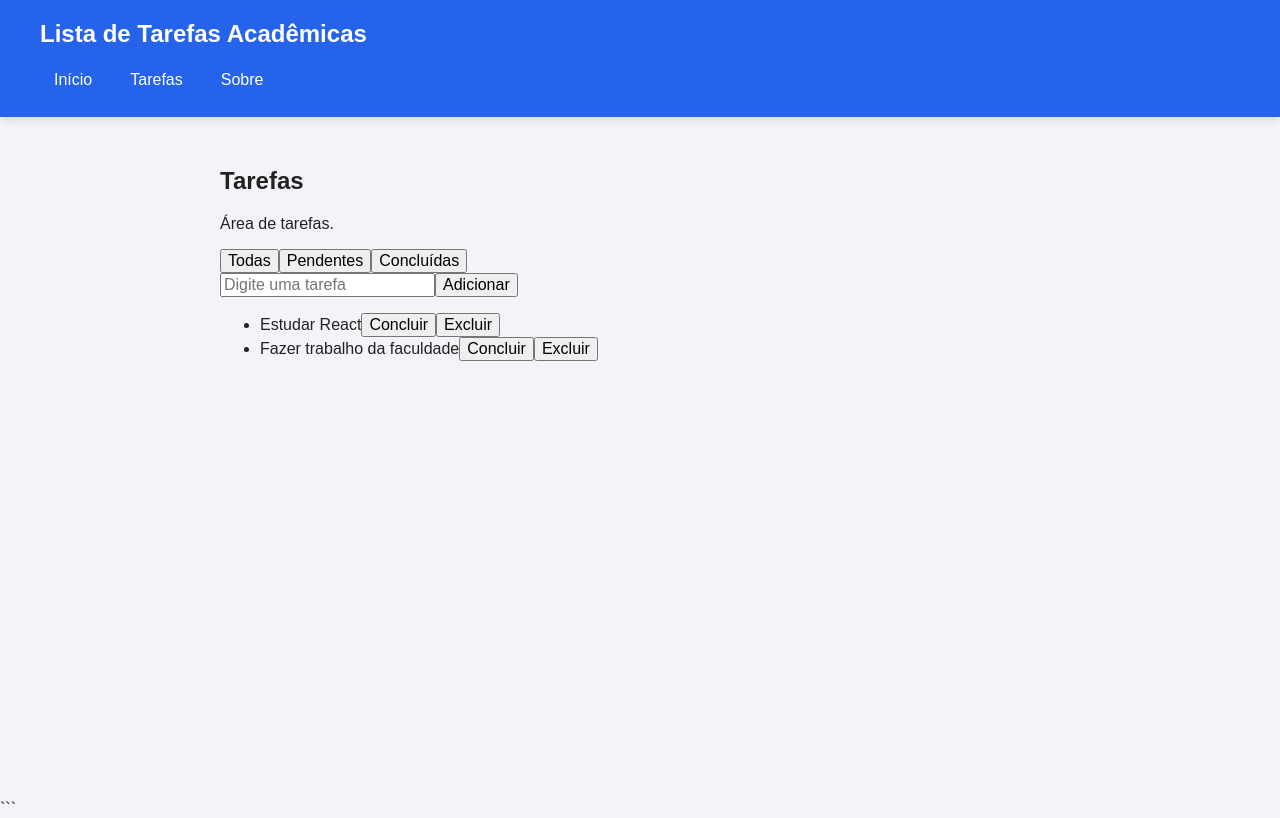
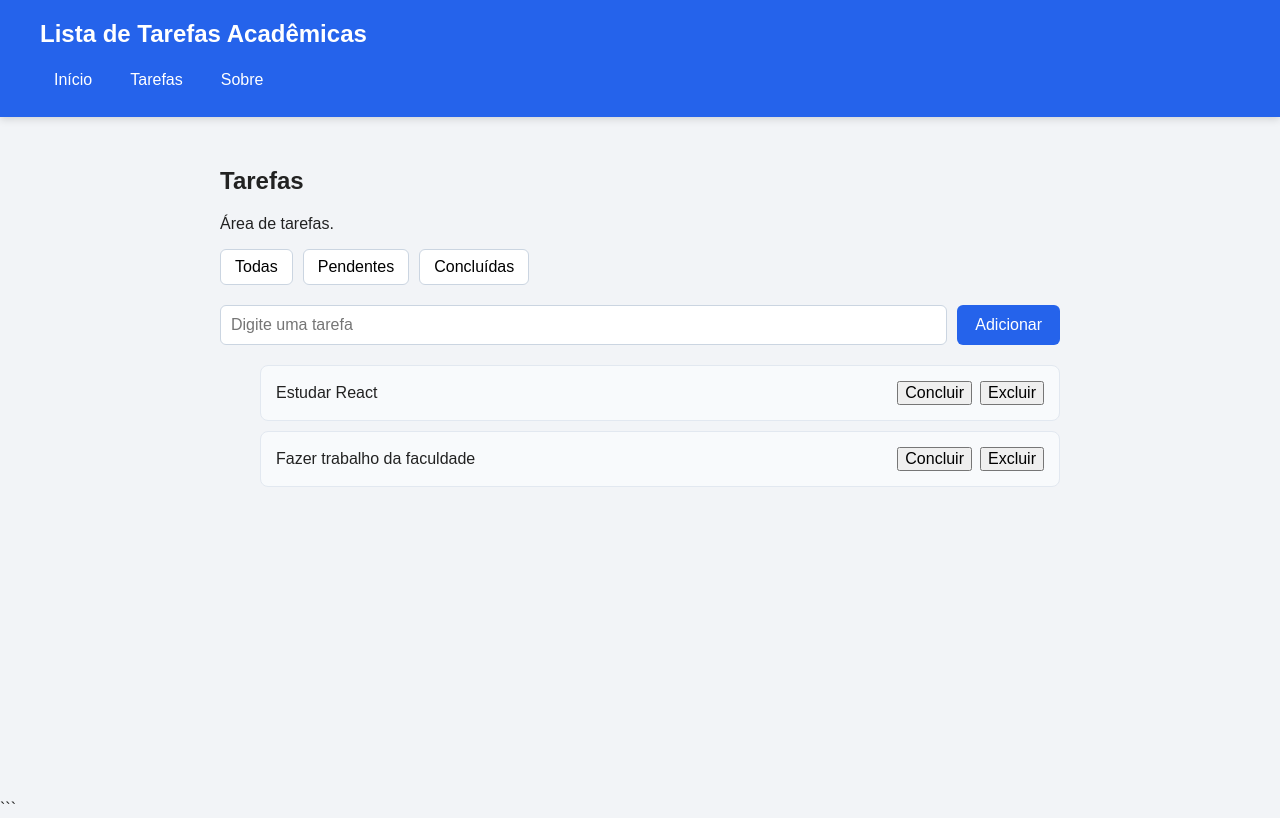
Before and after one commit to Cazeduardo17/Projeto-React, a React (Vite) app in the folder lista-tarefas-react/: page /tarefas in a window 1280 px wide. Built offline with nearby package versions, Linux system fonts and the light colour scheme.

Commit message:
adicionado css as tasks

```diff
--- /dev/null
+++ b/lista-tarefas-react/src/components/TaskForm.css
@@ -0,0 +1,26 @@
+.task-form {
+  display: flex;
+  gap: 10px;
+  margin: 20px 0;
+}
+
+.task-form input {
+  flex: 1;
+  padding: 10px;
+  border: 1px solid #cbd5e1;
+  border-radius: 6px;
+  font-size: 16px;
+}
+
+.task-form button {
+  padding: 10px 18px;
+  border: none;
+  border-radius: 6px;
+  background-color: #2563eb;
+  color: white;
+  cursor: pointer;
+}
+
+.task-form button:hover {
+  background-color: #1d4ed8;
+}
--- a/lista-tarefas-react/src/components/TaskForm.jsx
+++ b/lista-tarefas-react/src/components/TaskForm.jsx
@@ -1,7 +1,9 @@
 import { useState } from "react";
+import "./TaskForm.css";
 
 function TaskForm({ onAdicionar }) {
   const [titulo, setTitulo] = useState("");
+
   function handleSubmit(event) {
     event.preventDefault();
 
@@ -9,14 +11,13 @@ function TaskForm({ onAdicionar }) {
       return;
     }
 
-
     onAdicionar(titulo);
 
     setTitulo("");
   }
 
   return (
-    <form onSubmit={handleSubmit}>
+    <form className="task-form" onSubmit={handleSubmit}>
       <input
         type="text"
         placeholder="Digite uma tarefa"
--- a/lista-tarefas-react/src/components/TaskItem.css
+++ b/lista-tarefas-react/src/components/TaskItem.css
@@ -1,20 +1,30 @@
 .task-item {
   display: flex;
+  justify-content: space-between;
   align-items: center;
-  justify-content: space-between;
-  gap: 10px;
-  padding: 10px;
-  margin-bottom: 8px;
-  border: 1px solid #ddd;
-  border-radius: 6px;
+  gap: 20px;
+  padding: 15px;
+  margin-bottom: 10px;
+  background-color: #f8fafc;
+  border: 1px solid #e2e8f0;
+  border-radius: 8px;
 }
 
-.task-acoes {
-  display: flex;
-  gap: 6px;
+.task-title {
+  font-size: 16px;
 }
 
-.concluida {
+.task-status {
+  color: #16a34a;
+  font-weight: 600;
+}
+
+.task-item.concluida .task-title {
   text-decoration: line-through;
-  opacity: 0.6;
+  opacity: 0.7;
 }
+
+.task-actions {
+  display: flex;
+  gap: 8px;
+}
--- a/lista-tarefas-react/src/components/TaskItem.jsx
+++ b/lista-tarefas-react/src/components/TaskItem.jsx
@@ -1,17 +1,21 @@
+import "./TaskItem.css";
+
 function TaskItem({ tarefa, onConcluir, onExcluir }) {
   return (
-    <li>
-      <span>
+    <li className={`task-item ${tarefa.concluida ? "concluida" : ""}`}>
+      <span className="task-title">
         {tarefa.titulo}
 
-        {tarefa.concluida && <span> - Concluída</span>}
+        {tarefa.concluida && <span className="task-status"> - Concluída</span>}
       </span>
 
-      <button onClick={() => onConcluir(tarefa.id)}>
-        {tarefa.concluida ? "Desfazer" : "Concluir"}
-      </button>
+      <div className="task-actions">
+        <button onClick={() => onConcluir(tarefa.id)}>
+          {tarefa.concluida ? "Desfazer" : "Concluir"}
+        </button>
 
-      <button onClick={() => onExcluir(tarefa.id)}> Excluir </button>
+        <button onClick={() => onExcluir(tarefa.id)}>Excluir</button>
+      </div>
     </li>
   );
 }
--- /dev/null
+++ b/lista-tarefas-react/src/pages/Tasks.css
@@ -0,0 +1,17 @@
+.task-filters {
+  display: flex;
+  gap: 10px;
+  margin-bottom: 20px;
+}
+
+.task-filters button {
+  padding: 8px 14px;
+  border: 1px solid #cbd5e1;
+  border-radius: 6px;
+  background-color: white;
+  cursor: pointer;
+}
+
+.task-filters button:hover {
+  background-color: #f1f5f9;
+}
--- a/lista-tarefas-react/src/pages/Tasks.jsx
+++ b/lista-tarefas-react/src/pages/Tasks.jsx
@@ -2,6 +2,7 @@ import { useEffect, useState } from "react";
 import TaskForm from "../components/TaskForm";
 import TaskItem from "../components/TaskItem";
 import PageContainer from "../components/PageContainer";
+import "./Tasks.css";
 
 const tarefasIniciais = [
   {
@@ -70,9 +71,11 @@ function Tasks() {
       <h2>Tarefas</h2>
       <p>Área de tarefas.</p>
 
-      <div>
+      <div className="task-filters">
         <button onClick={() => setFiltro("todas")}>Todas</button>
+
         <button onClick={() => setFiltro("pendentes")}>Pendentes</button>
+
         <button onClick={() => setFiltro("concluidas")}>Concluídas</button>
       </div>
 
```
